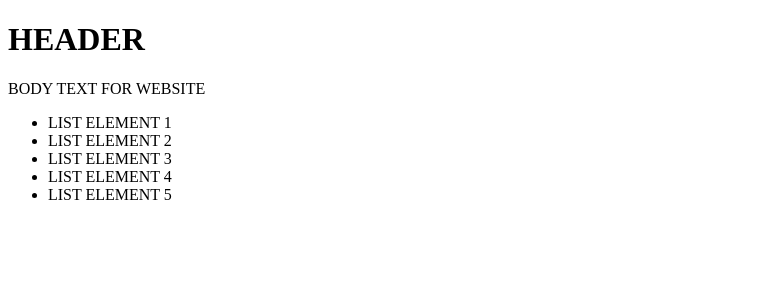
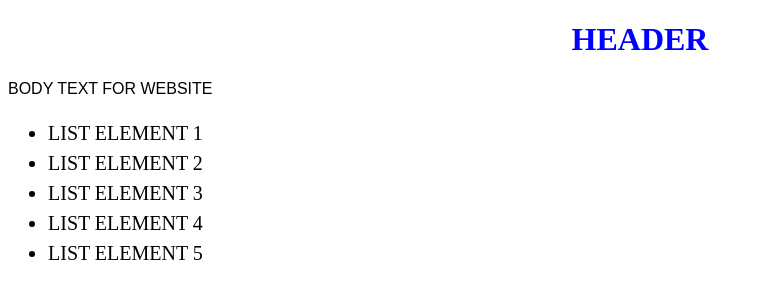
Before and after one commit to KirbyPaint/branching-merging, a plain HTML site: page index.html in a window 1280 px wide. Shown: the whole page, without its empty margins (0-764 px from the left). Drawn offline with Linux system fonts and the light colour scheme.

Commit message:
add line of code that told site to recognize the css stylesheet

```diff
--- a/index.html
+++ b/index.html
@@ -1,6 +1,7 @@
 <!DOCTYPE html>
 <html lang="en-US">
 <head>
+  <link href="css/style1.css" rel="stylesheet" type="text/css">
   <title>Restaurant Webpage V1</title>
 </head>
 
```
